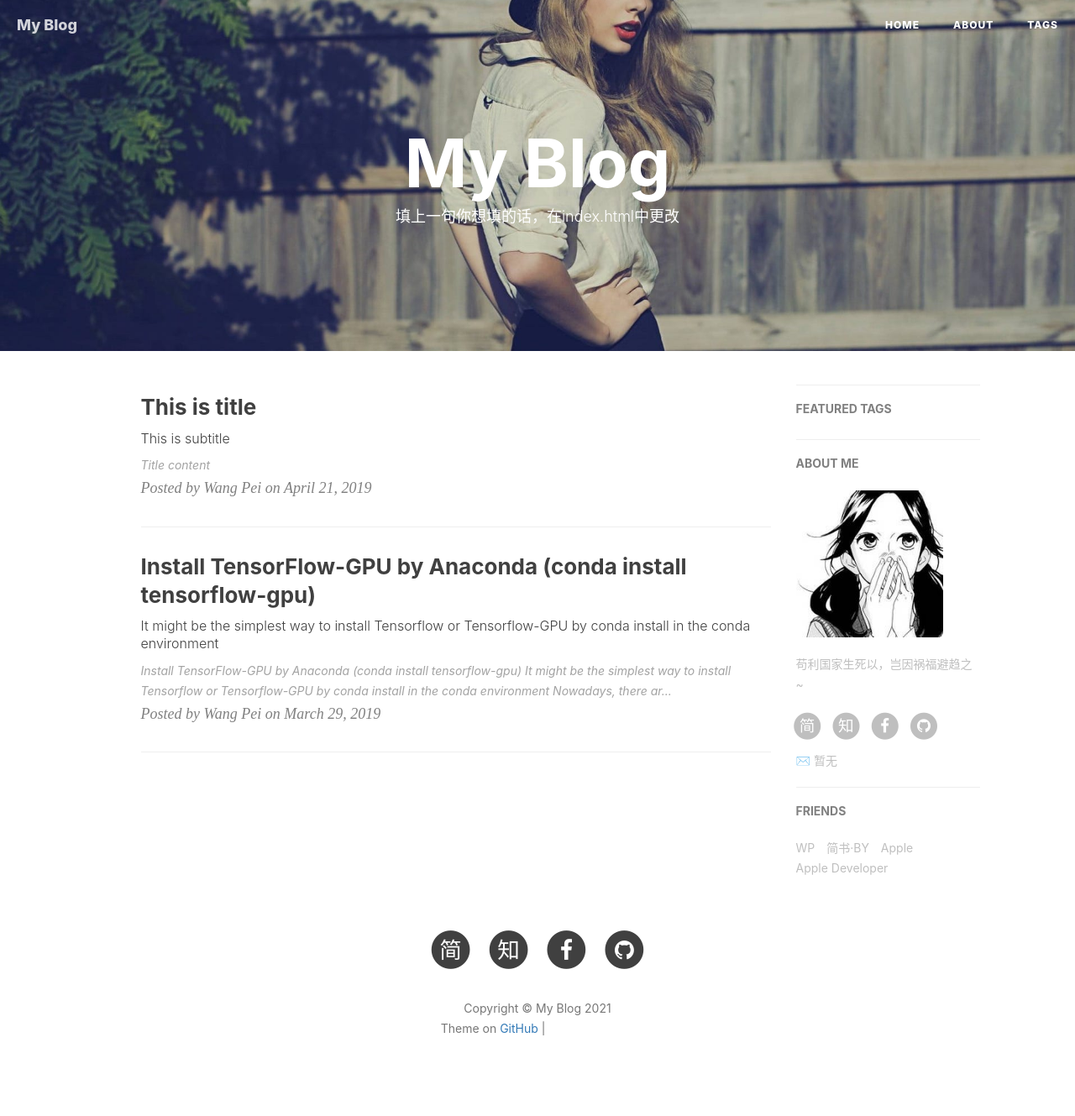
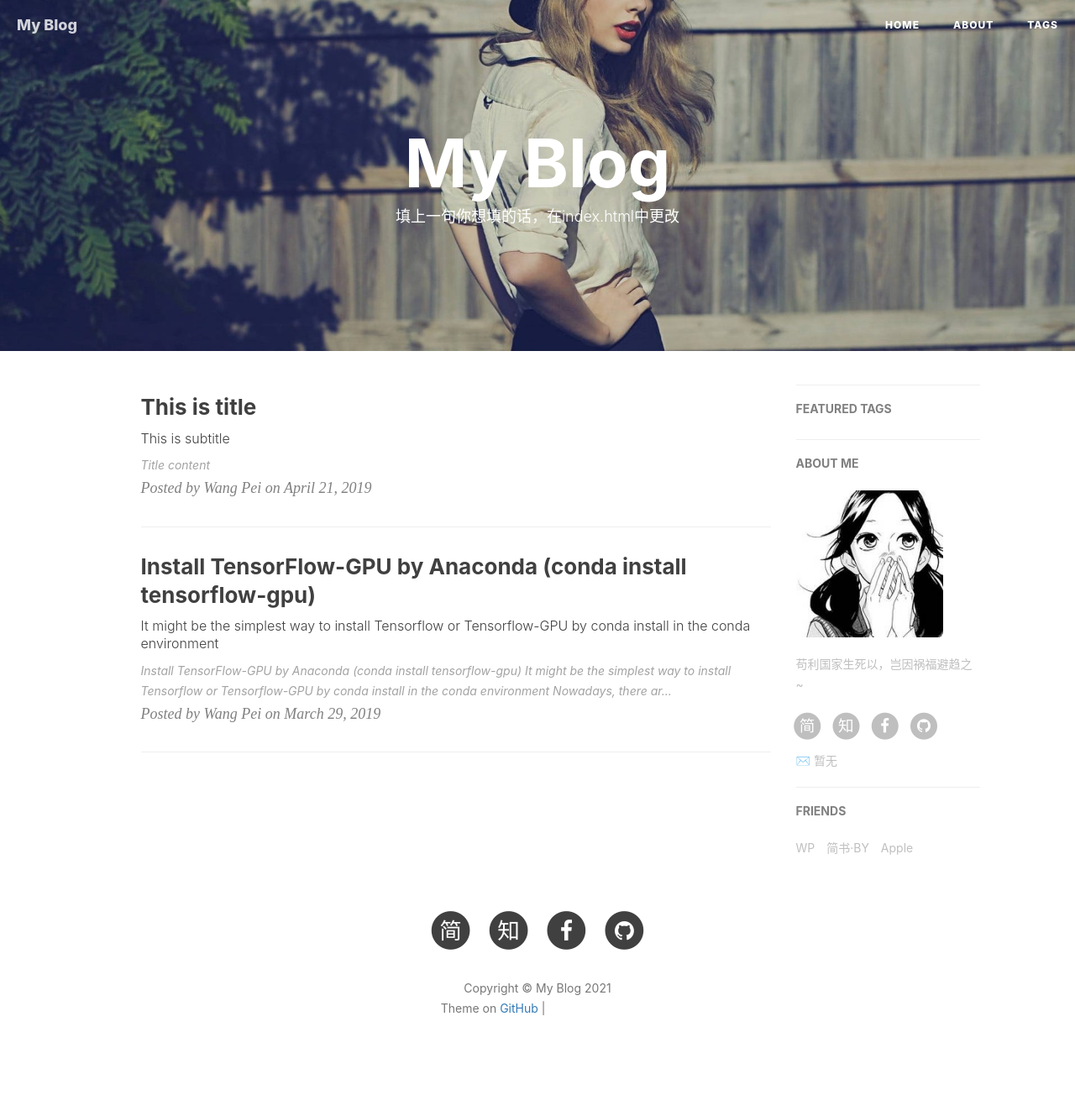
Before and after one commit to archiecheng/ArchieCheng.github.io, a Jekyll site: the page built from index.html, in a window 1280 px wide. Shown: the whole page at 84% size. Built offline with Jekyll 4.4.1, drawn with Linux system fonts in a browser that asks for light colours; nearby versions of some CDN libraries; the list of posts is cut into pages by our own code; comment, search, counter and statistics services are not loaded; after the commit the page ends 1305 px from its top, so only the background shows below that; grey boxes are pictures that could not be loaded.

Commit message:
Update _config.yml

```diff
--- a/_config.yml
+++ b/_config.yml
@@ -104,8 +104,5 @@ friends: [
     },{
         title: "Apple",
         href: "https://apple.com"
-    },{
-        title: "Apple Developer",
-        href: "https://developer.apple.com/"
     }
 ]
```
